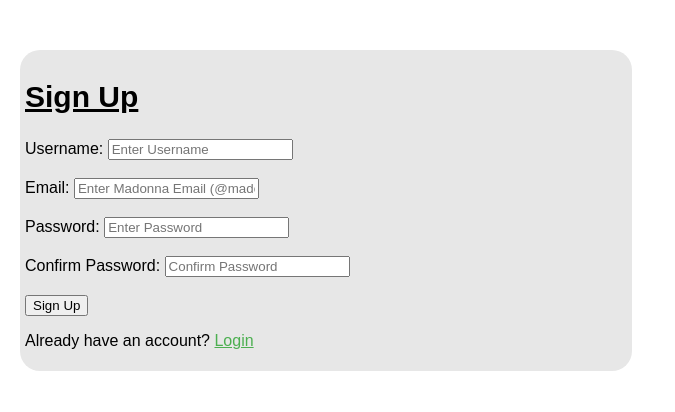
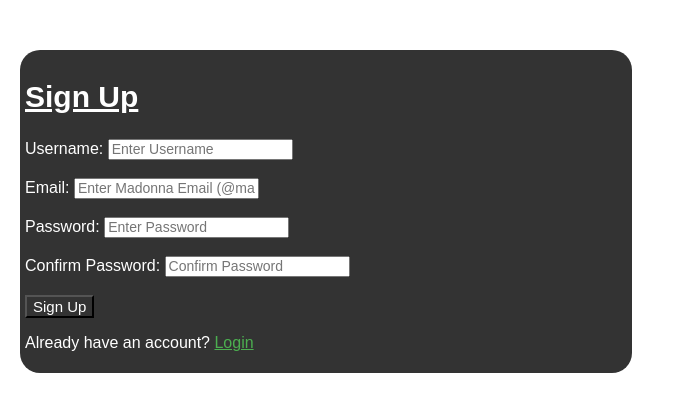
Before and after one commit to Swiskur/CSC-4960-Capstone-Project-Next-Rep, a Django app: page /sign-up/ in a window 1280 px wide. Shown: the part 70-482 px from the top of the page, without its empty margins (0-675 px from the left). Run offline with Django 4.2, Linux system fonts and the light colour scheme.

Commit message:
change css

```diff
--- a/nextrep/main/static/css/styles.css
+++ b/nextrep/main/static/css/styles.css
@@ -1,25 +1,38 @@
-
 body {
   margin: 0;
   font-family: Arial, sans-serif;
 }
 
 .login-container {
-    background-color:rgb(231, 231, 231);
+    background-color:#333;
+    color: white;
     border-radius: 20px;
-    width: 60%;
+    width: 40%;
     padding: 5px;
     margin-top: 50px;
     margin-left: 20px;
 }
 
 .sign_up-container {
-    background-color:rgb(231, 231, 231);
+    background-color:#333;
+    color: white;
     border-radius: 20px;
     width: 47%;
     padding: 5px;
     margin-top: 50px;
     margin-left: 20px;
+}
+
+input::placeholder {
+  font-size: 14px;
+}
+button {
+  background: #333;
+  color:white;
+  font-size: 15px;
+}
+button:hover {
+  color: #4caf50;
 }
 
 h2 {
```
